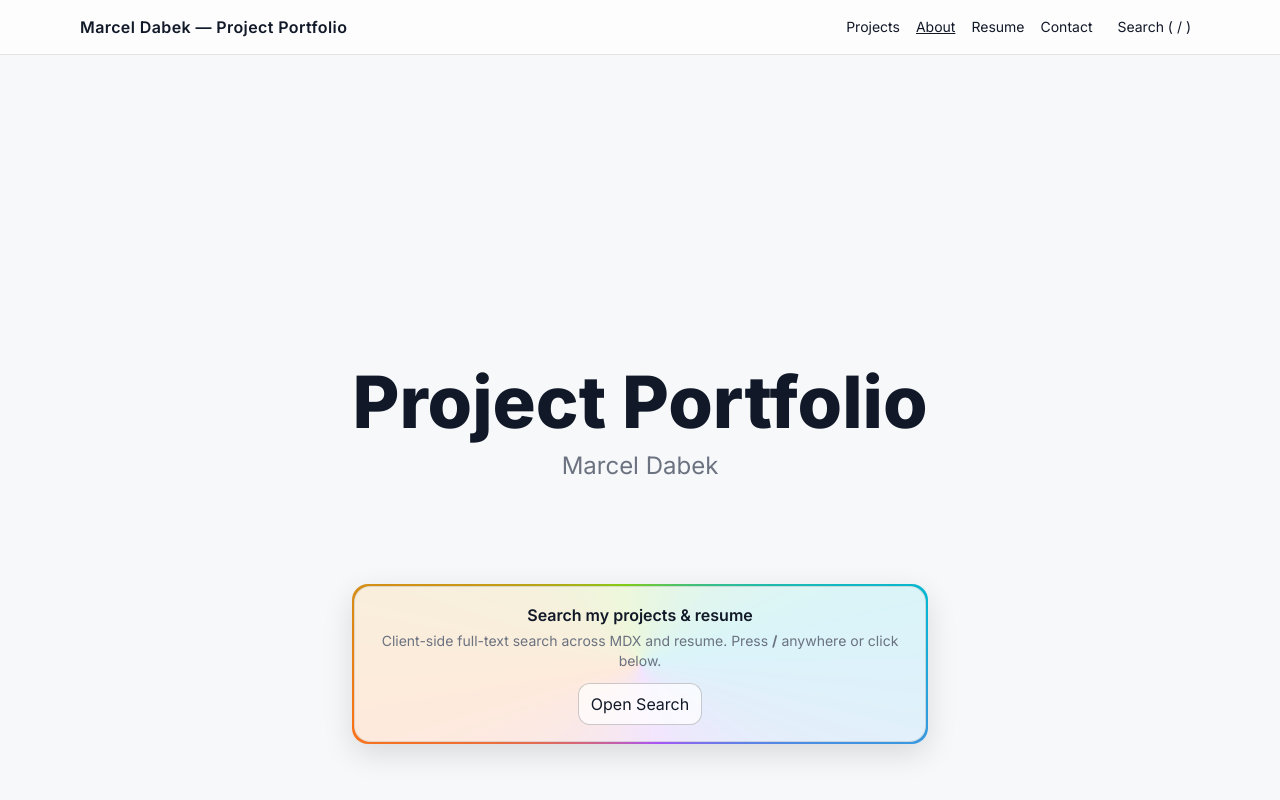
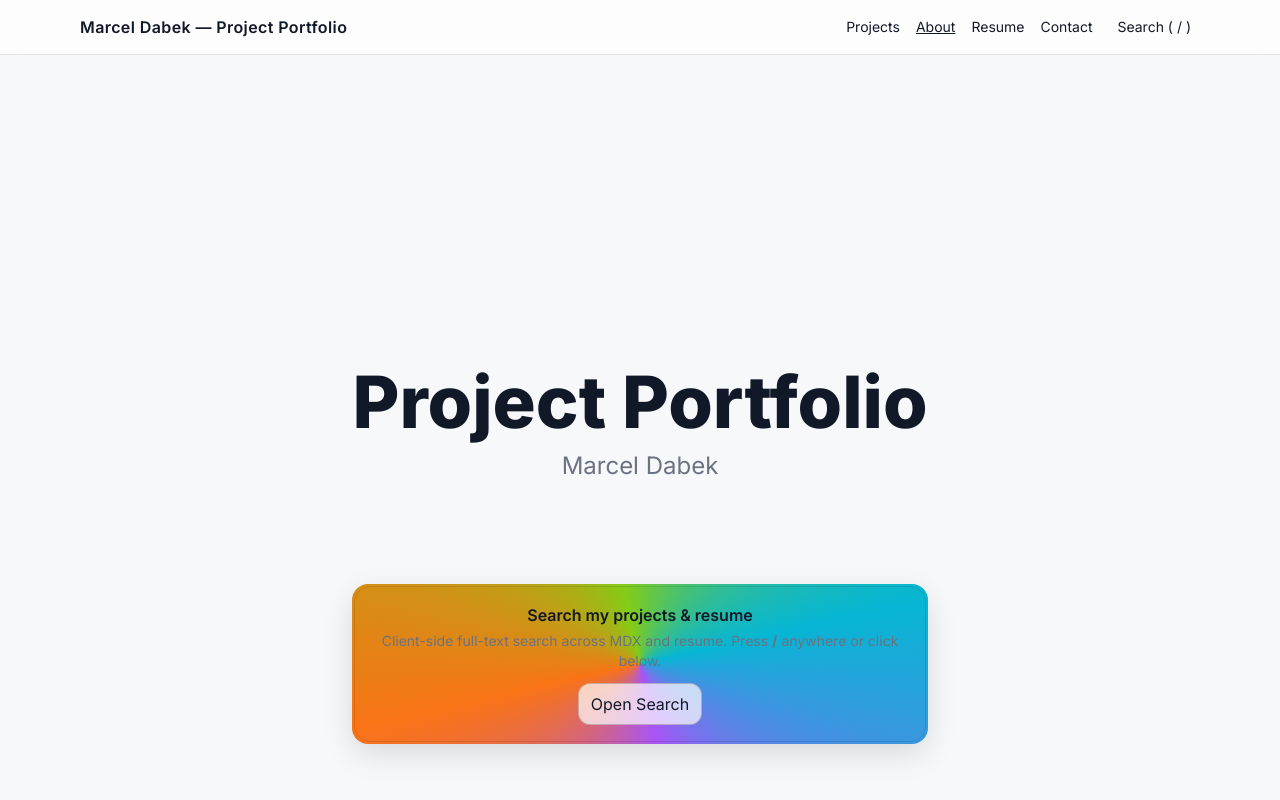
Before and after one commit to marceldabek/marceldabek.github.io, a React (Vite) app: page / in a window 1280 px wide. Shown: the top 800 px of the page. Built offline with nearby package versions, Linux system fonts and the light colour scheme.

Commit message:
Fix: solid search card background and headshot image case for GitHub Pages

```diff
--- a/src/index.css
+++ b/src/index.css
@@ -33,6 +33,6 @@ a:hover { text-decoration: underline; }
   border: 2px solid transparent;
   background:
     conic-gradient(from var(--angle), #f97316, #84cc16, #06b6d4, #a855f7, #f97316) border-box,
-    transparent padding-box;
+    #fff padding-box; /* Fill inside with white */
   animation: spinAngle 8s linear infinite;
 }
--- a/src/pages/Home.tsx
+++ b/src/pages/Home.tsx
@@ -49,7 +49,7 @@ export default function Home() {
             className="absolute inset-x-0 bottom-10 px-4"
           >
             <div className="w-full max-w-xl mx-auto rounded-2xl overflow-hidden card rainbow-border">
-              <div className="p-4 rounded-2xl bg-white/85 border border-black/10">
+              <div className="p-4 rounded-2xl border border-black/10">
                 <div className="font-semibold mb-1">Search my projects & resume</div>
                 <p className="text-sm text-muted mb-3">
                   Client-side full-text search across MDX and resume. Press <b>/</b> anywhere or click below.
```
Also changed, not shown: public/assets/headshot.png (deleted), 1 other file (tests, documents, lock files or other folders).
